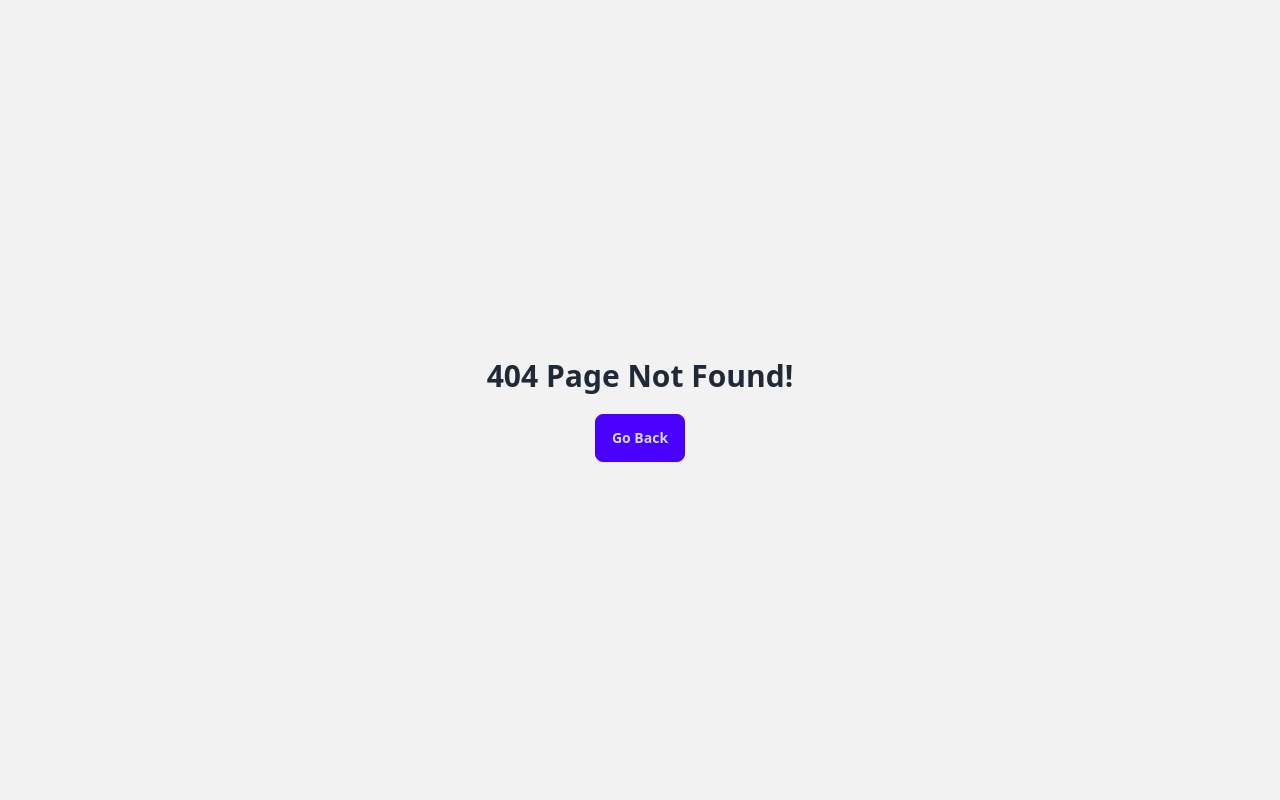
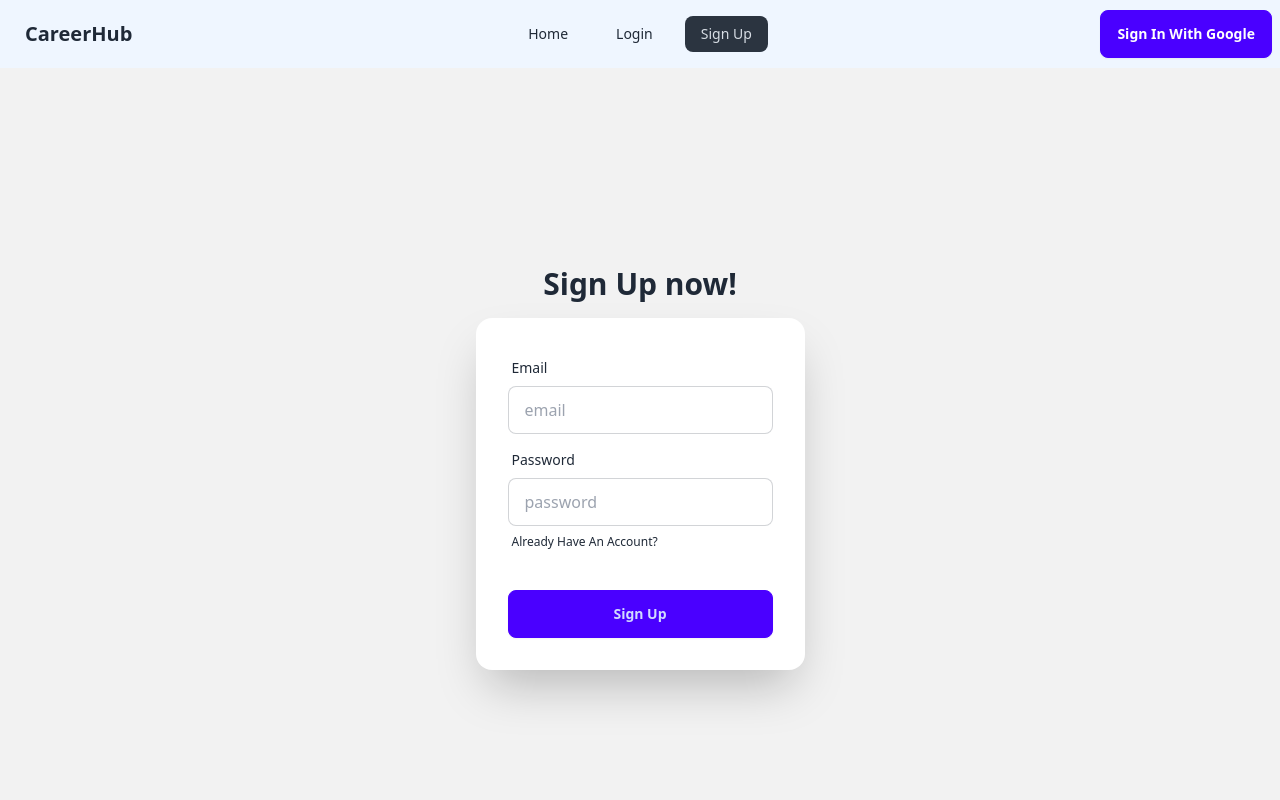
Before and after one commit to jakareya76/career-hub, a React (Vite) app: page /sign-up in a window 1280 px wide. Before the commit this address had no page. Shown: the top 800 px of the page. Built offline with nearby package versions, Linux system fonts and the light colour scheme; no server answers.

Commit message:
implement google auth with firebase

```diff
--- a/package.json
+++ b/package.json
@@ -10,6 +10,7 @@
     "preview": "vite preview"
   },
   "dependencies": {
+    "firebase": "^10.10.0",
     "react": "^18.2.0",
     "react-dom": "^18.2.0",
     "react-router-dom": "^6.22.3"
--- a/src/components/JobDetails.jsx
+++ b/src/components/JobDetails.jsx
@@ -1,7 +1,11 @@
-import { useLoaderData, useParams } from "react-router-dom";
+import { Link, useLoaderData, useParams } from "react-router-dom";
 import { saveJobApplication } from "../utility/localstorage";
+import { useContext } from "react";
+import { AuthContext } from "../context/AuthProvider";
 
 const JobDetails = () => {
+  const { user } = useContext(AuthContext);
+
   const jobs = useLoaderData();
 
   const { id } = useParams();
@@ -23,34 +27,40 @@ const JobDetails = () => {
 
   return (
     <div className="container mx-auto">
-      <h1 className="text-center my-8 text-2xl font-semibold">Job Details</h1>
+      <h1 className="my-8 text-2xl font-semibold text-center">Job Details</h1>
       <div className="grid gap-5 m-8 md:grid-cols-4">
-        <div className="p-8 border grid gap-4 rounded col-span-3">
+        <div className="grid col-span-3 gap-4 p-8 border rounded">
           <p className="font-semibold">
             Job Description :{" "}
-            <span className="text-zinc-500 font-normal">{job_description}</span>
+            <span className="font-normal text-zinc-500">{job_description}</span>
           </p>
           <p className="font-semibold">
             Job Responsibility :{" "}
-            <span className="text-zinc-500 font-normal">
+            <span className="font-normal text-zinc-500">
               {job_responsibility}
             </span>
           </p>
           <p className="font-semibold">
             Educational Requirements :{" "}
-            <span className="text-zinc-500 font-normal">
+            <span className="font-normal text-zinc-500">
               {educational_requirements}
             </span>
           </p>
           <p className="font-semibold">
             Experiences: :{" "}
-            <span className="text-zinc-500 font-normal">{experiences}</span>
+            <span className="font-normal text-zinc-500">{experiences}</span>
           </p>
         </div>
-        <div className="p-5 border rounded col-span-1">
-          <button className="btn w-full  btn-primary" onClick={handleApplyJob}>
-            Apply Now
-          </button>
+        <div className="col-span-1 p-5 border rounded">
+          {user ? (
+            <button className="w-full btn btn-primary" onClick={handleApplyJob}>
+              Apply Now
+            </button>
+          ) : (
+            <Link to="/sing-up" className="w-full btn btn-primary">
+              Sign Up To Applay
+            </Link>
+          )}
         </div>
       </div>
     </div>
--- a/src/components/Navbar.jsx
+++ b/src/components/Navbar.jsx
@@ -1,6 +1,10 @@
+import { useContext } from "react";
 import { NavLink } from "react-router-dom";
+import { AuthContext } from "../context/AuthProvider";
 
 const Navbar = () => {
+  const { user, signInUserWithGoogle, signOutUser } = useContext(AuthContext);
+
   return (
     <nav className="bg-blue-50 dark:bg-base-200">
       <div className="container mx-auto navbar">
@@ -29,9 +33,20 @@ const Navbar = () => {
               <li>
                 <NavLink to="/">Home</NavLink>
               </li>
+              {user ? (
                 <li>
                   <NavLink to="/applied">Applied Jobs</NavLink>
                 </li>
+              ) : (
+                <>
+                  <li>
+                    <NavLink to="/login">Login</NavLink>
+                  </li>
+                  <li>
+                    <NavLink to="/sign-up">Sign Up</NavLink>
+                  </li>
+                </>
+              )}
             </ul>
           </div>
           <a className="text-xl btn btn-ghost">CareerHub</a>
@@ -41,13 +56,38 @@ const Navbar = () => {
             <li>
               <NavLink to="/">Home</NavLink>
             </li>
+            {user ? (
               <li>
                 <NavLink to="/applied">Applied Jobs</NavLink>
               </li>
+            ) : (
+              <>
+                <li>
+                  <NavLink to="/login">Login</NavLink>
+                </li>
+                <li>
+                  <NavLink to="/sign-up">Sign Up</NavLink>
+                </li>
+              </>
+            )}
           </ul>
         </div>
         <div className="navbar-end">
-          <a className="text-white btn btn-primary">Start Applying</a>
+          {user ? (
+            <button
+              className="text-white btn btn-primary"
+              onClick={() => signOutUser()}
+            >
+              Sign Out
+            </button>
+          ) : (
+            <button
+              className="text-white btn btn-primary"
+              onClick={() => signInUserWithGoogle()}
+            >
+              Sign In With Google
+            </button>
+          )}
         </div>
       </div>
     </nav>
--- a/src/context/AuthProvider.jsx
+++ b/src/context/AuthProvider.jsx
@@ -1,12 +1,53 @@
-import { createContext } from "react";
+import { createContext, useEffect, useState } from "react";
+import {
+  createUserWithEmailAndPassword,
+  GoogleAuthProvider,
+  onAuthStateChanged,
+  signInWithEmailAndPassword,
+  signInWithPopup,
+  signOut,
+} from "firebase/auth";
+import { auth } from "../firebase/firebase.config";
 
 export const AuthContext = createContext(null);
 
+const googleProvider = new GoogleAuthProvider();
+
 const AuthProvider = ({ children }) => {
-  const authInfo = { name: "jakareya" };
+  const [user, setUser] = useState(null);
+
+  const signInUserWithGoogle = () => {
+    return signInWithPopup(auth, googleProvider);
+  };
+
+  const signUpUser = (email, password) => {
+    return createUserWithEmailAndPassword(auth, email, password);
+  };
+
+  const loginUser = (email, password) => {
+    return signInWithEmailAndPassword(auth, email, password);
+  };
+
+  const signOutUser = () => {
+    return signOut(auth);
+  };
+
+  useEffect(() => {
+    const unSubscribe = onAuthStateChanged(auth, (currentUser) => {
+      setUser(currentUser);
+
+      console.log("Observing current user", currentUser);
+    });
+
+    return () => unSubscribe();
+  }, []);
 
   return (
-    <AuthContext.Provider value={authInfo}>{children}</AuthContext.Provider>
+    <AuthContext.Provider
+      value={{ user, signUpUser, loginUser, signInUserWithGoogle, signOutUser }}
+    >
+      {children}
+    </AuthContext.Provider>
   );
 };
 
--- /dev/null
+++ b/src/firebase/firebase.config.js
@@ -0,0 +1,20 @@
+// Import the functions you need from the SDKs you need
+import { initializeApp } from "firebase/app";
+import { getAuth } from "firebase/auth";
+// TODO: Add SDKs for Firebase products that you want to use
+// https://firebase.google.com/docs/web/setup#available-libraries
+
+// Your web app's Firebase configuration
+const firebaseConfig = {
+  apiKey: import.meta.env.VITE_FIREBAES_API_KEY,
+  authDomain: import.meta.env.VITE_FIREBASE_DOMAIN,
+  projectId: import.meta.env.VITE_FIREBASE_PROJECT_ID,
+  storageBucket: import.meta.env.VITE_FIREBASE_STORAGE,
+  messagingSenderId: import.meta.env.VITE_FIREBASE_MESSAGEING_ID,
+  appId: import.meta.env.VITE_FIREBASE_APP_ID,
+};
+
+// Initialize Firebase
+const app = initializeApp(firebaseConfig);
+
+export const auth = getAuth(app);
--- a/src/pages/AppliedJobsPage.jsx
+++ b/src/pages/AppliedJobsPage.jsx
@@ -30,7 +30,7 @@ const AppliedJobsPage = () => {
         <div className="grid gap-8 mt-20">
           {appliedJobsList.map((item) => {
             return (
-              <div className="flex p-5 border rounded-xl">
+              <div key={item.id} className="flex p-5 border rounded-xl">
                 <div className="flex items-center justify-center p-16 bg-zinc-100">
                   <img
                     src={item.logo}
--- a/src/pages/ErrorPage.jsx
+++ b/src/pages/ErrorPage.jsx
@@ -2,12 +2,12 @@ import { Link } from "react-router-dom";
 
 const ErrorPage = () => {
   return (
-    <div class="hero min-h-screen bg-base-200">
-      <div class="hero-content text-center">
-        <div class="max-w-md">
-          <h1 class="text-3xl my-5 font-bold">404 Page Not Found!</h1>
+    <div className="min-h-screen hero bg-base-200">
+      <div className="text-center hero-content">
+        <div className="max-w-md">
+          <h1 className="my-5 text-3xl font-bold">404 Page Not Found!</h1>
 
-          <Link to="/" class="btn btn-primary">
+          <Link to="/" className="btn btn-primary">
             Go Back
           </Link>
         </div>
--- /dev/null
+++ b/src/pages/Login.jsx
@@ -0,0 +1,49 @@
+const Login = () => {
+  return (
+    <div className="min-h-screen hero bg-base-200">
+      <div className="flex-col hero-content">
+        <div className="text-center lg:text-left">
+          <h1 className="text-3xl font-bold">Login now!</h1>
+        </div>
+        <div className="w-full max-w-sm shadow-2xl card shrink-0 bg-base-100">
+          <form className="card-body">
+            <div className="form-control">
+              <label className="label">
+                <span className="label-text">Email</span>
+              </label>
+              <input
+                type="email"
+                name="email"
+                placeholder="email"
+                className="input input-bordered"
+                required
+              />
+            </div>
+            <div className="form-control">
+              <label className="label">
+                <span className="label-text">Password</span>
+              </label>
+              <input
+                type="password"
+                name="password"
+                placeholder="password"
+                className="input input-bordered"
+                required
+              />
+              <label className="label">
+                <a href="#" className="label-text-alt link link-hover">
+                  Forgot password?
+                </a>
+              </label>
+            </div>
+            <div className="mt-6 form-control">
+              <button className="btn btn-primary">Login</button>
+            </div>
+          </form>
+        </div>
+      </div>
+    </div>
+  );
+};
+
+export default Login;
--- /dev/null
+++ b/src/pages/SignUp.jsx
@@ -0,0 +1,49 @@
+const SignUp = () => {
+  return (
+    <div className="min-h-screen hero bg-base-200">
+      <div className="flex-col hero-content">
+        <div className="text-center lg:text-left">
+          <h1 className="text-3xl font-bold">Sign Up now!</h1>
+        </div>
+        <div className="w-full max-w-sm shadow-2xl card shrink-0 bg-base-100">
+          <form className="card-body">
+            <div className="form-control">
+              <label className="label">
+                <span className="label-text">Email</span>
+              </label>
+              <input
+                type="email"
+                name="email"
+                placeholder="email"
+                className="input input-bordered"
+                required
+              />
+            </div>
+            <div className="form-control">
+              <label className="label">
+                <span className="label-text">Password</span>
+              </label>
+              <input
+                type="password"
+                name="password"
+                placeholder="password"
+                className="input input-bordered"
+                required
+              />
+              <label className="label">
+                <a href="#" className="label-text-alt link link-hover">
+                  Already Have An Account?
+                </a>
+              </label>
+            </div>
+            <div className="mt-6 form-control">
+              <button className="btn btn-primary">Sign Up</button>
+            </div>
+          </form>
+        </div>
+      </div>
+    </div>
+  );
+};
+
+export default SignUp;
```
Also changed, not shown: src/main.jsx (+10 -0 lines), 2 other files (tests, documents, lock files or other folders). Lines whose indentation alone changed are shown as unchanged.
